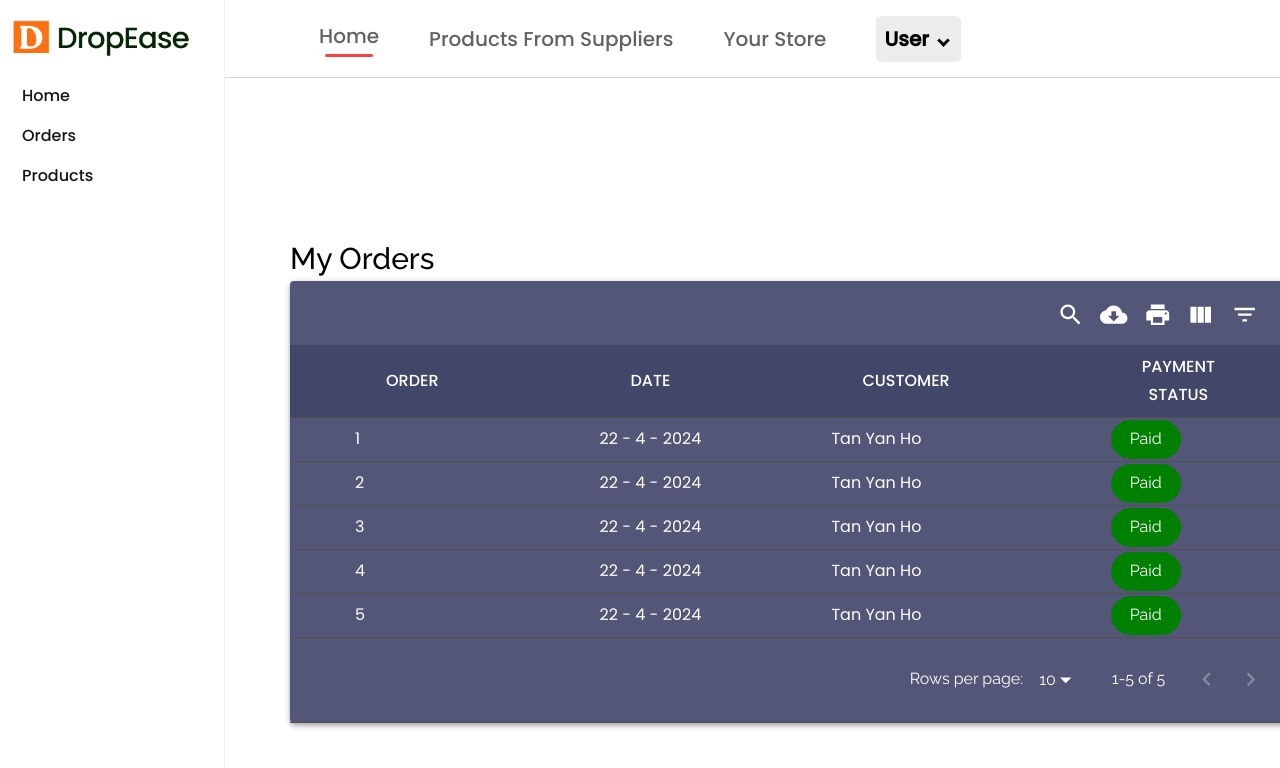
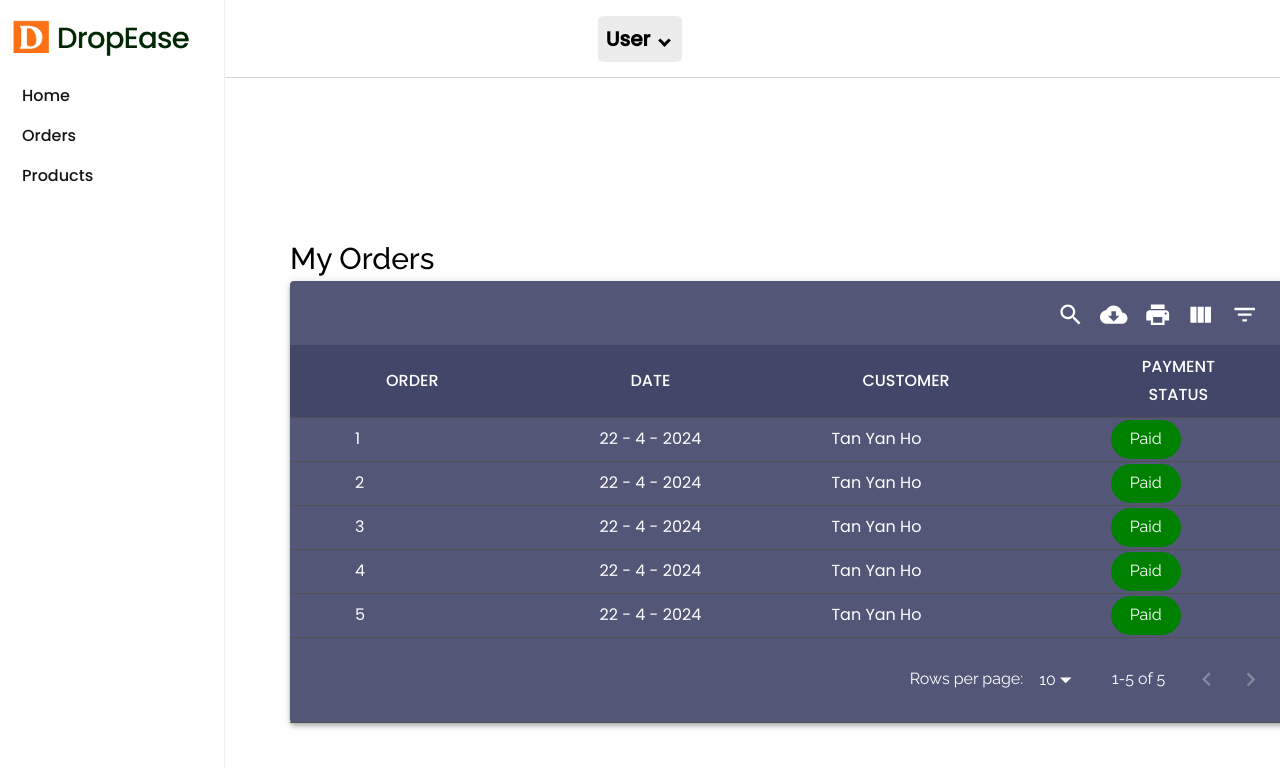
Before and after one commit to coolkheng/DropEase, a React (Create React App) app: page /orders in a window 1280 px wide. Shown: the top 768 px of the page. Built offline with nearby package versions, Linux system fonts and the light colour scheme.

Commit message:
installed some library

```diff
--- a/package.json
+++ b/package.json
@@ -3,6 +3,7 @@
   "version": "0.1.0",
   "private": true,
   "dependencies": {
+    "@babel/runtime": "^7.24.4",
     "@emotion/styled": "^11.11.5",
     "@testing-library/jest-dom": "^5.17.0",
     "@testing-library/react": "^13.4.0",
@@ -43,6 +44,7 @@
     ]
   },
   "devDependencies": {
+    "html-webpack-plugin": "^5.6.0",
     "tailwindcss": "^3.4.3"
   }
 }
--- a/src/components/Header.jsx
+++ b/src/components/Header.jsx
@@ -1,25 +1,18 @@
-import React from 'react';
-import "../style/Header.css"
-import DropdownMenu from './UsernameDropDown';
-import { useState } from 'react';
-import { Link } from 'react-router-dom';
+import React from "react";
+import "../style/Header.css";
+import DropdownMenu from "./UsernameDropDown";
+import { useState } from "react";
+import { Link } from "react-router-dom";
 
 const Header = ({ children }) => {
-  const [menu,setMenu] = useState("Home");
+  const [menu, setMenu] = useState("Home");
   return (
     <div className="header">
       <ul className="nav_menu">
-                <li onClick={()=>{setMenu("Home")}}>Home{menu==="Home"?<hr/>:<></>}</li>
-                <li onClick={()=>{setMenu("Product From Suppliers")}}><Link to="/suppliers" style={{textDecoration:'none'}}>Products From Suppliers</Link>{menu==="Product From Suppliers"?<hr/>:<></>}</li>
-                <li onClick={()=>{setMenu("Your Store")}}><Link to="/products" style={{textDecoration: 'none'}}>Your Store</Link>{menu==="Your Store"?<hr/>:<></>}</li>
-
-
-                <div className="dropdown">
-        <DropdownMenu />
-      </div>
-
-            </ul>
-
+        <div className="dropdown">
+          <DropdownMenu />
+        </div>
+      </ul>
     </div>
   );
 };
```
Also changed, not shown: 1 other file (tests, documents, lock files or other folders).
